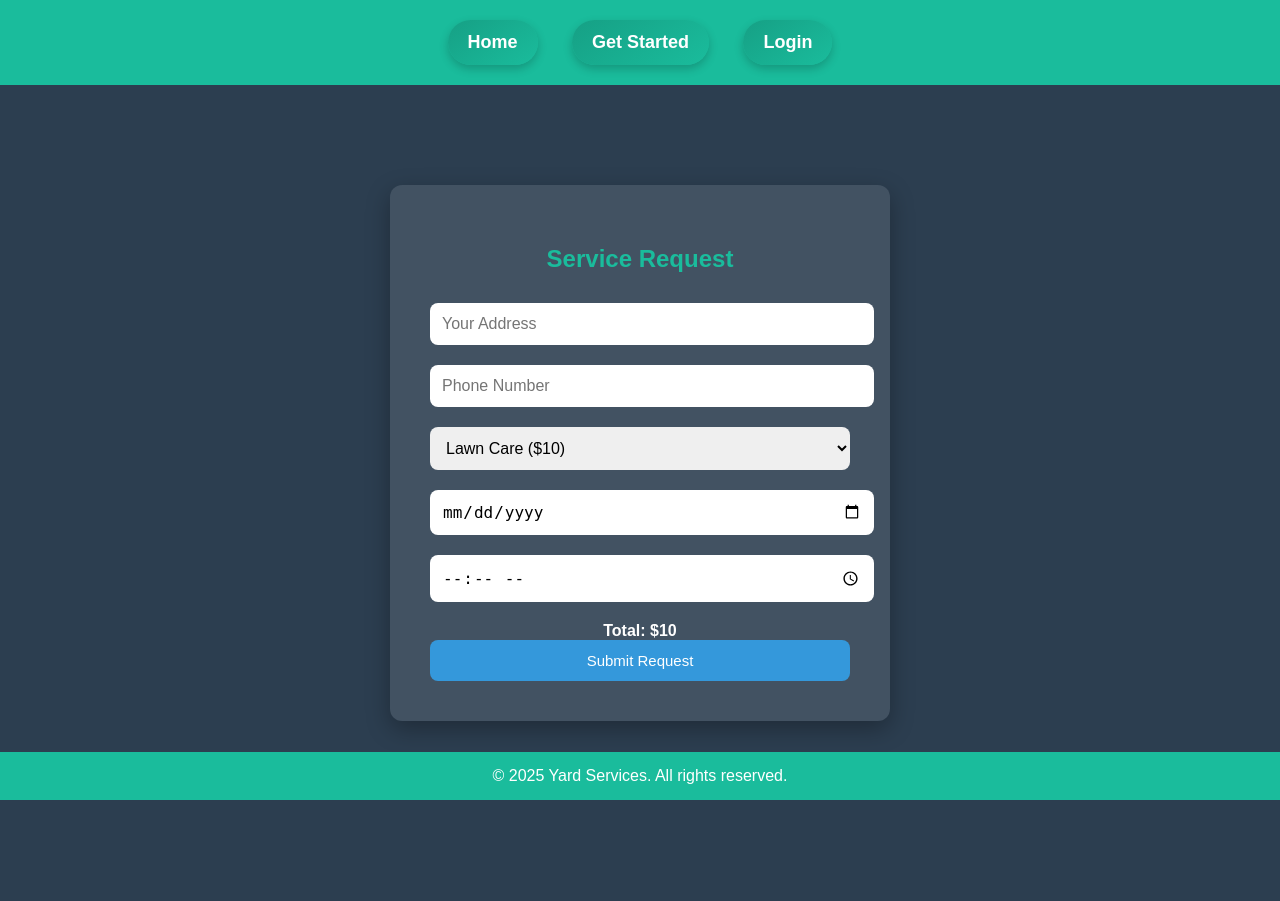
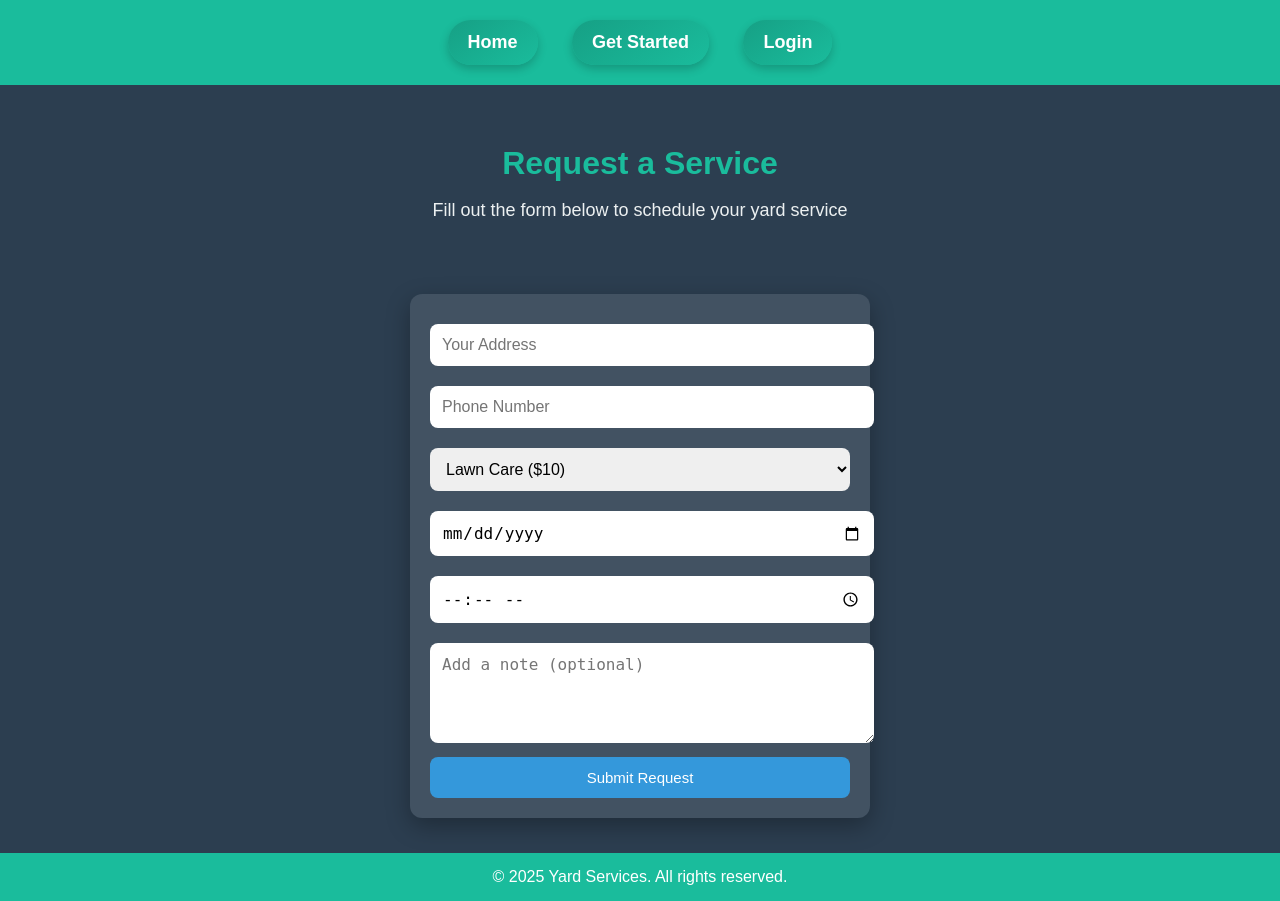
Before and after one commit to Mr-A-Hacker/Yard-sevices, a Flask app: page /get-started in a window 1280 px wide. Before the commit the page ends 800 px from the top, so only its background shows below. Run offline with Flask 3, Linux system fonts and the light colour scheme.

Commit message:
Update get_started.html
Signed-off-by: MR.A_HACKER <abdullahlababidi70@gmail.com>

```diff
--- a/templates/get_started.html
+++ b/templates/get_started.html
@@ -3,53 +3,37 @@
 {% block title %}Get Started - Yard Services{% endblock %}
 
 {% block content %}
-<div class="card" style="margin:auto; margin-top:80px; background:rgba(255,255,255,0.1); padding:40px; border-radius:12px; box-shadow:0 8px 25px rgba(0,0,0,0.3); width:420px; color:white;">
-  <h2 style="text-align:center; color:#1abc9c;">Service Request</h2>
-  <form method="POST" action="/get-started">
+<header style="padding:40px 20px; text-align:center;">
+  <h1 style="margin:0; font-size:32px; color:#1abc9c;">Request a Service</h1>
+  <p style="font-size:18px; color:#ecf0f1;">Fill out the form below to schedule your yard service</p>
+</header>
+
+<div class="card">
+  <form method="POST">
     <!-- Address -->
-    <input name="address" placeholder="Your Address" required
-           style="width:100%; padding:12px; margin:10px 0; border-radius:8px; border:none;"><br>
+    <input name="address" placeholder="Your Address" required>
+
     <!-- Phone -->
-    <input name="phone" placeholder="Phone Number" required
-           style="width:100%; padding:12px; margin:10px 0; border-radius:8px; border:none;"><br>
-    <!-- Service -->
-    <select name="service" id="service-select" onchange="updateTotal()" required
-            style="width:100%; padding:12px; margin:10px 0; border-radius:8px; border:none;">
+    <input name="phone" placeholder="Phone Number" required>
+
+    <!-- Service Selection -->
+    <select name="service" required>
       {% for service, price in services.items() %}
         <option value="{{ service }}">{{ service }} (${{ price }})</option>
       {% endfor %}
     </select>
+
     <!-- Day -->
-    <input type="date" name="day" required
-           style="width:100%; padding:12px; margin:10px 0; border-radius:8px; border:none;">
+    <input type="date" name="day" required>
+
     <!-- Time -->
-    <input type="time" name="time" required
-           style="width:100%; padding:12px; margin:10px 0; border-radius:8px; border:none;">
+    <input type="time" name="time" required>
 
-    <!-- Total -->
-    <div id="total-display" style="text-align:center; margin-top:10px; font-weight:bold;">
-      Total: $0
-    </div>
+    <!-- Add a Note -->
+    <textarea name="note" placeholder="Add a note (optional)" rows="4"></textarea>
 
     <!-- Submit -->
-    <button type="submit"
-            style="width:100%; padding:12px; background:#3498db; color:white; border:none; border-radius:8px; cursor:pointer; transition:0.3s;">
-      Submit Request
-    </button>
+    <button type="submit">Submit Request</button>
   </form>
 </div>
-
-<script>
-  const prices = {
-    {% for service, price in services.items() %}
-      "{{ service }}": {{ price }},
-    {% endfor %}
-  };
-  function updateTotal() {
-    const selected = document.getElementById('service-select').value;
-    document.getElementById('total-display').innerText = "Total: $" + prices[selected];
-  }
-  // Initialize total on page load
-  window.onload = updateTotal;
-</script>
 {% endblock %}
```
